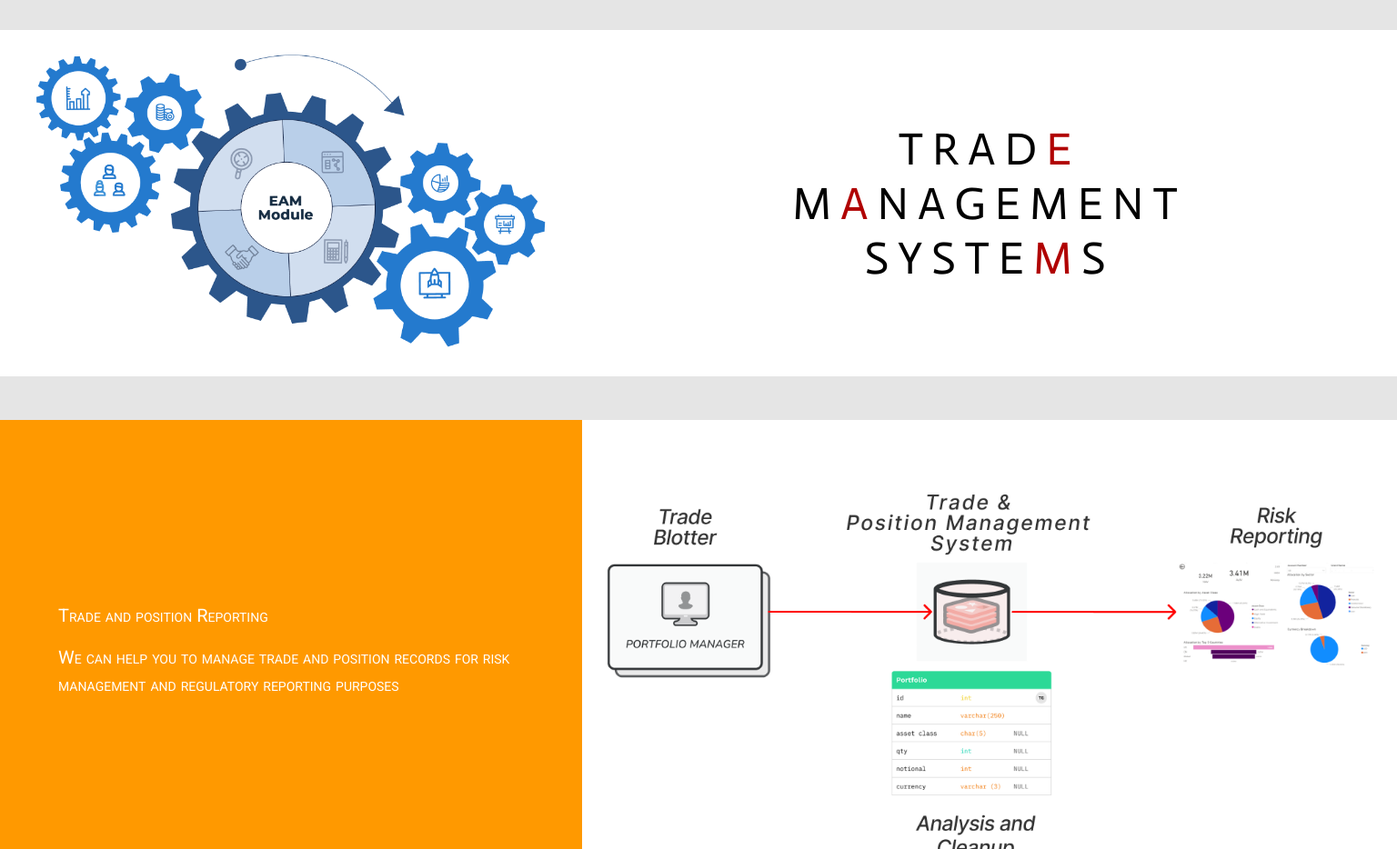
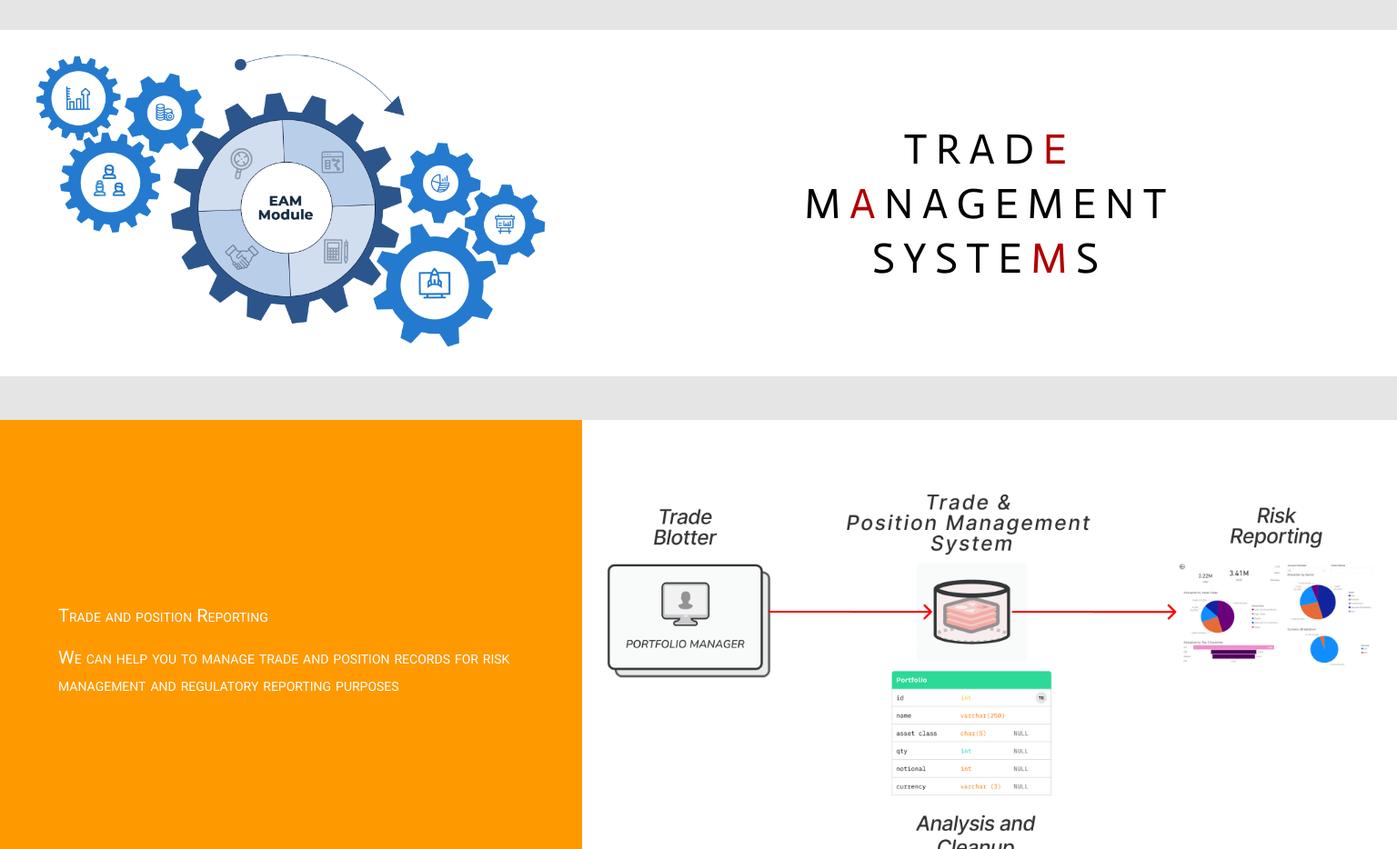
Before and after one commit to shehwar-ahmad/testing, a plain HTML site: page index.html in a window 1536 px wide. Shown: the part 2580-3514 px from the top of the page at 91% size. Drawn offline with Linux system fonts and the light colour scheme.

Commit message:
Update mediaQueries.css

```diff
--- a/mediaQueries.css
+++ b/mediaQueries.css
@@ -419,8 +419,9 @@
     line-height: 60px;
   }
 
+  /* Trade  */
   .trade-right h3 {
-    font-size: 50px;
+    font-size: 47px;
     line-height: 60px;
   }
 
```
